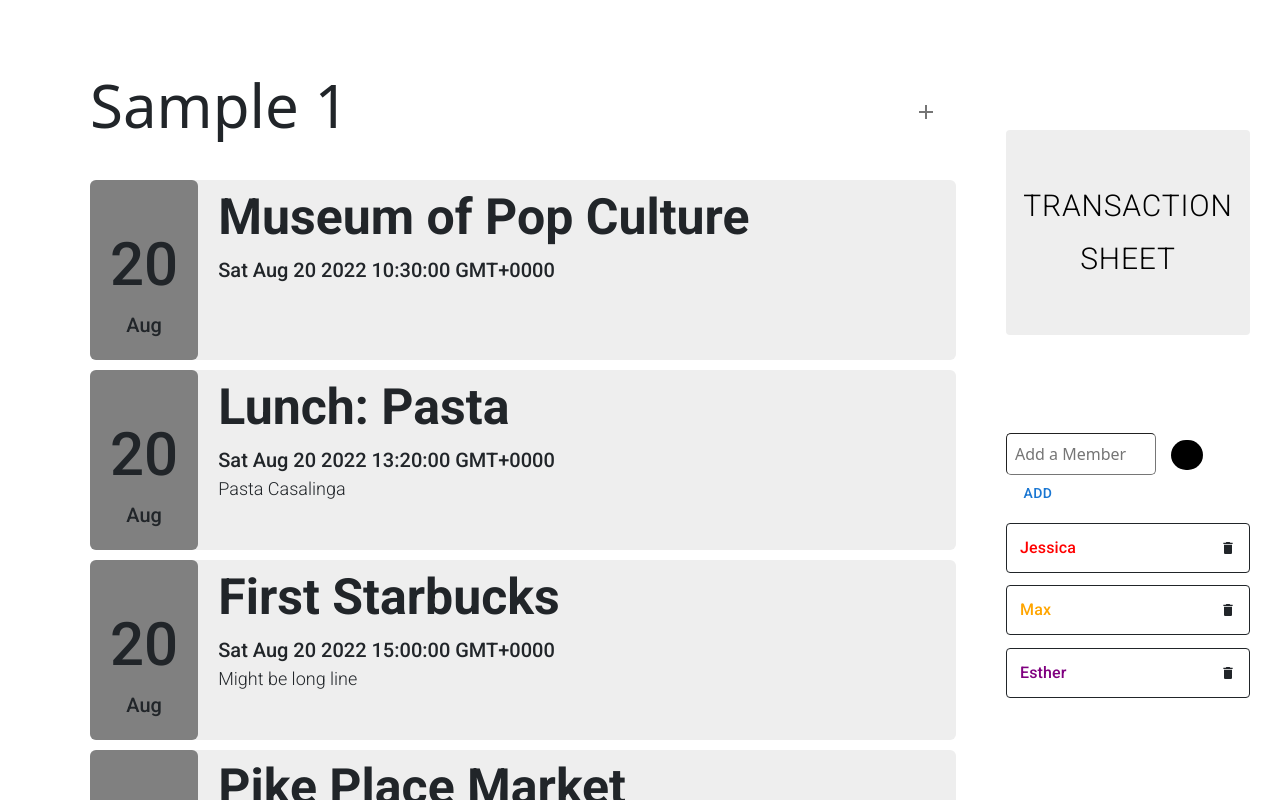
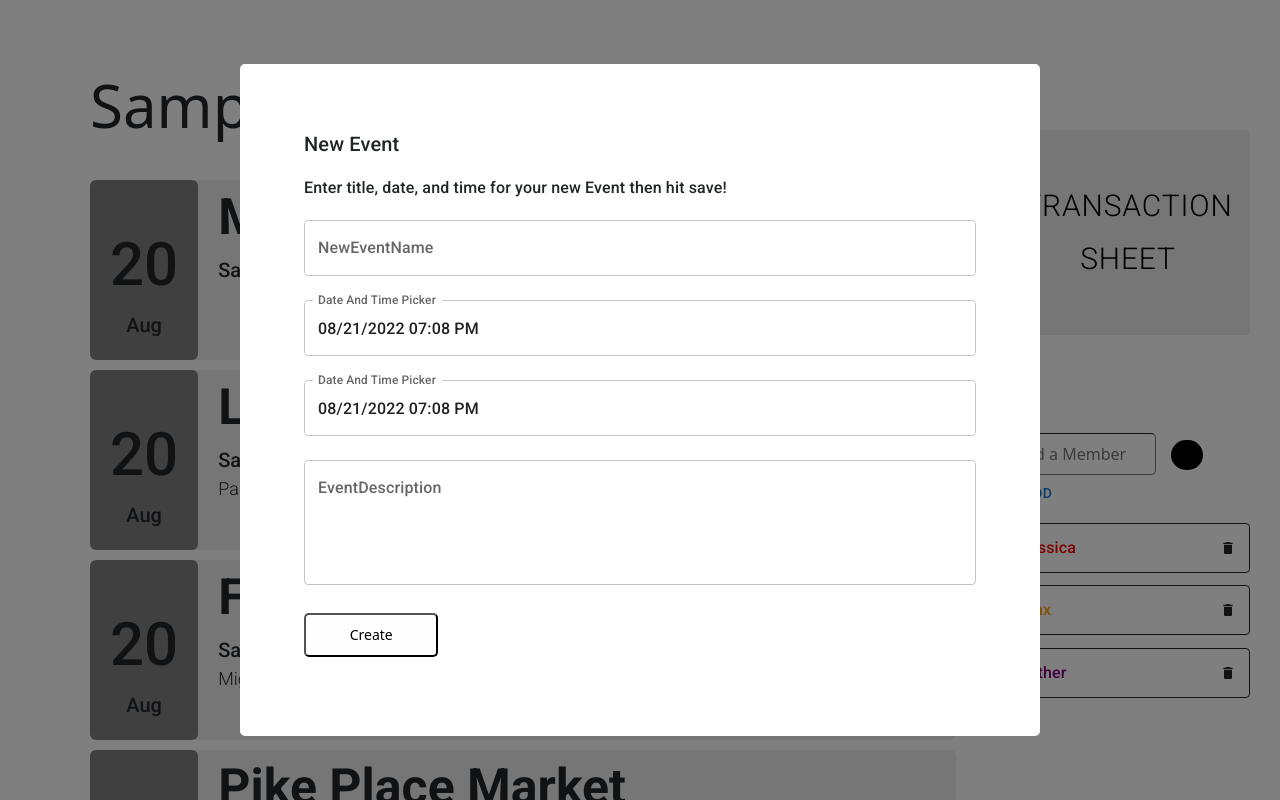
Before and after one commit to mko02/Trip-Planner, a React (Create React App) app in the folder client/: page /currenttrip in a window 1280 px wide. Both pictures are taken after a click on the button 926 px from the left and 111 px from the top of the page. Shown: the top 800 px of the page. Built offline with nearby package versions, Linux system fonts and the light colour scheme.

Commit message:
neweventmodal

```diff
--- /dev/null
+++ b/client/src/Components/TripPage/NewEventModal.jsx
@@ -0,0 +1,81 @@
+import React from "react";
+import BasicModal from "../Homepage/Modal/BasicModal";
+import DateTimePicker from "../Homepage/Calendar/DateTimePicker";
+
+import styled from "styled-components";
+import Stack from "@mui/material/Stack";
+import { Box, TextField } from "@mui/material";
+
+function NewEventModal({ open, onClose }) {
+  const modalStyles = {
+    inputFields: {
+      display: "flex",
+      flexDirection: "column",
+      marginTop: "20px",
+      marginBottom: "15px",
+    },
+  };
+
+  const getContent = () => (
+    <Box sx={modalStyles.inputFields}>
+      <Stack spacing={3}>
+        <TextField
+          placeholder="New Event Name"
+          name="NewEventName"
+          label="NewEventName"
+        />
+        <DateTimePicker label="Start Date" />
+        <DateTimePicker label="End Date" />
+        <TextField
+          placeholder="Description this is my description"
+          name="EventDescription"
+          label="EventDescription"
+          multiline
+          rows={4}
+          type="text"
+                  sx={{
+                      minHeight: '100px',
+                  }}
+        />
+      </Stack>
+      <SubmitButton
+      // onClick={console.log("submit new trip form and data, post to server")}
+      //now the onclick doesn't work as expected
+      >
+        Create
+      </SubmitButton>
+    </Box>
+  );
+
+  return (
+    <BasicModal
+      open={open}
+      onClose={onClose}
+      title="New Event"
+      subTitle="Enter title, date, and time for your new Event then hit save!"
+      content={getContent()}
+    ></BasicModal>
+  );
+}
+
+export default NewEventModal;
+
+const SubmitButton = styled.button`
+  background-color: rgba(224, 224, 224, 0.05);
+  margin-top: 2em;
+  border-radius: 5px;
+  border: "2px";
+  display: center;
+  width: 20%;
+  color: black;
+  cursor: pointer;
+  font-size: 14px;
+  font-weight: 500;
+  line-height: 20px;
+  list-style: none;
+  padding: 10px 12px;
+  text-align: center;
+  vertical-align: baseline;
+  white-space: nowrap;
+  position: relative;
+`;
--- a/client/src/Pages/Trip.js
+++ b/client/src/Pages/Trip.js
@@ -1,12 +1,26 @@
 import React, { useState } from 'react'
 import { Stack, IconButton, Button } from '@mui/material';
 import EventList from "../Components/TripPage/EventList"
-import {Add} from "@mui/icons-material"
+import { Add } from "@mui/icons-material"
 import { sample_package_data } from "../DummyInfo/sample_package_data"
 import Member from "../Components/TripPage/Members/Member"
 import MemberList from '../Components/TripPage/Members/MemberList'
+import NewEventModal from '../Components/TripPage/NewEventModal';
 
 function Trip(props) {
+  const [open, setOpen] = useState(false);
+
+  const addEvent = () => {
+    console.log("click, addEvent action!");
+    setOpen(true);
+  };
+
+  const modalClose = (e) => {
+    e.stopPropagation();
+    setOpen(false);
+  }; //e = event
+  //prevent dubbed bubbling
+  //Modal to be close at default
   // props.title -> the title of the trip
   // retrieve data from the backend
   let trip = sample_package_data[props.title]
@@ -44,8 +58,11 @@ function Trip(props) {
         }}>
           <div className={"header"} style={header_style}>
             <div>{trip.title}</div>
-                  <div style={{marginLeft:"auto", marginRight:0}}>
-                    <IconButton><Add/></IconButton>
+            <div style={{ marginLeft: "auto", marginRight: 0 }}>
+              <IconButton onClick={addEvent}>
+                <Add />
+              </IconButton>
+              <NewEventModal open={open} onClose={modalClose} />
             </div>
           </div>
           <EventList events={trip.event}></EventList>
```
Lines whose indentation alone changed are shown as unchanged.
